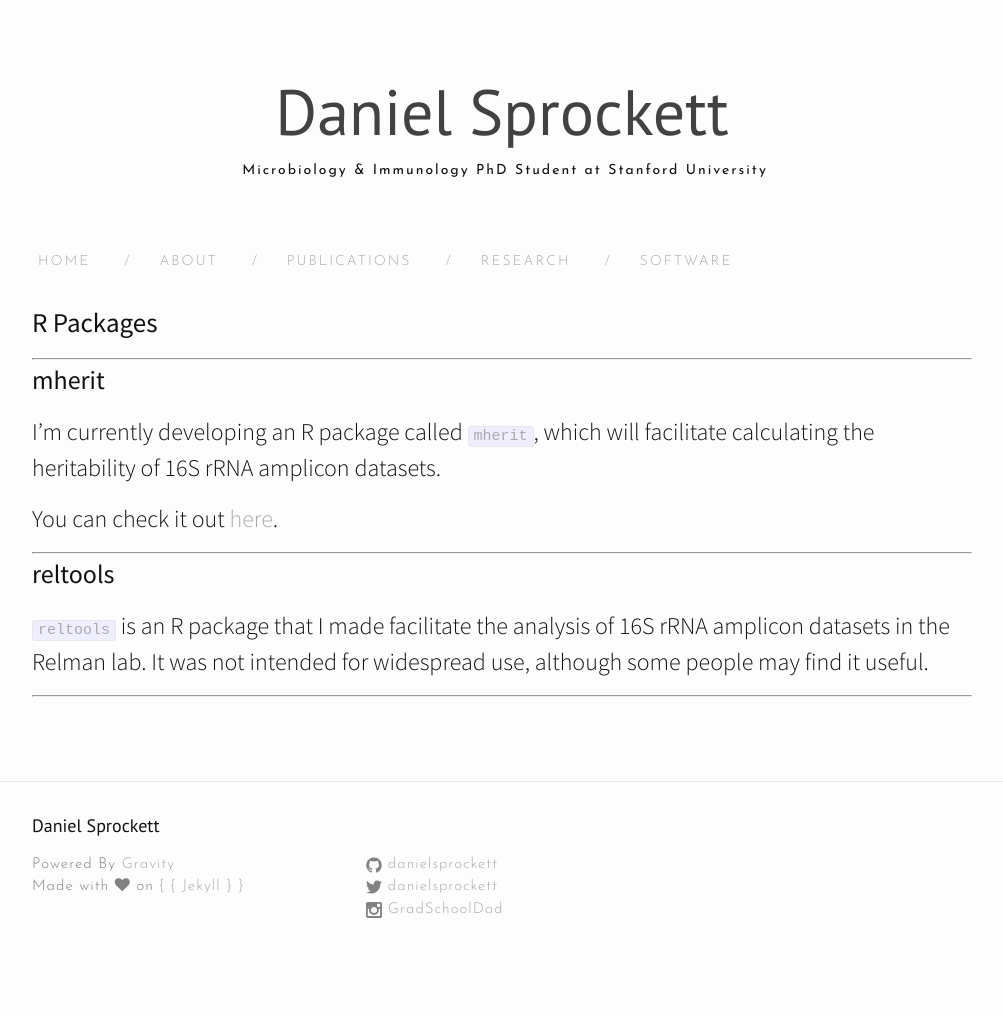
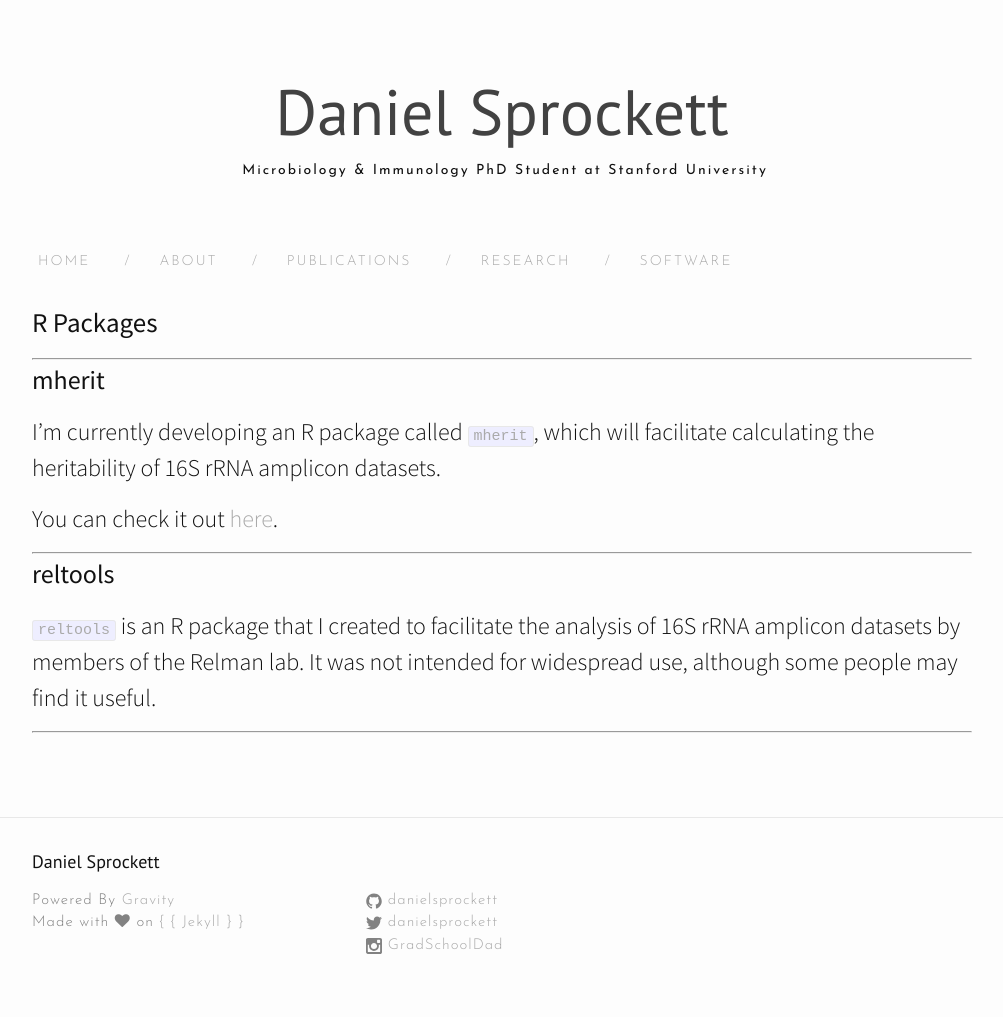
Before and after one commit to DanielSprockett/danielsprockett.github.io, a Jekyll site: the page built from software.md, in a window 1280 px wide. Shown: the whole page, without its empty margins (138-1141 px from the left). Built offline with Jekyll 4.4.1, drawn with Linux system fonts in a browser that asks for light colours; nearby versions of some CDN libraries; before the commit the page ends 981 px from its top, so only the background shows below that.

Commit message:
Update software.md

```diff
--- a/software.md
+++ b/software.md
@@ -18,6 +18,6 @@ You can check it out [here](https://danielsprockett.github.io/mherit/).
 
 <h3>reltools</h3>
 
-[<code>reltools</code>](https://danielsprockett.github.io/reltools/) is an R package that I made facilitate the analysis of 16S rRNA amplicon datasets in the Relman lab. It was not intended for widespread use, although some people may find it useful.
+[<code>reltools</code>](https://danielsprockett.github.io/reltools/) is an R package that I created to facilitate the analysis of 16S rRNA amplicon datasets by members of the Relman lab. It was not intended for widespread use, although some people may find it useful.
 
 ***
```
